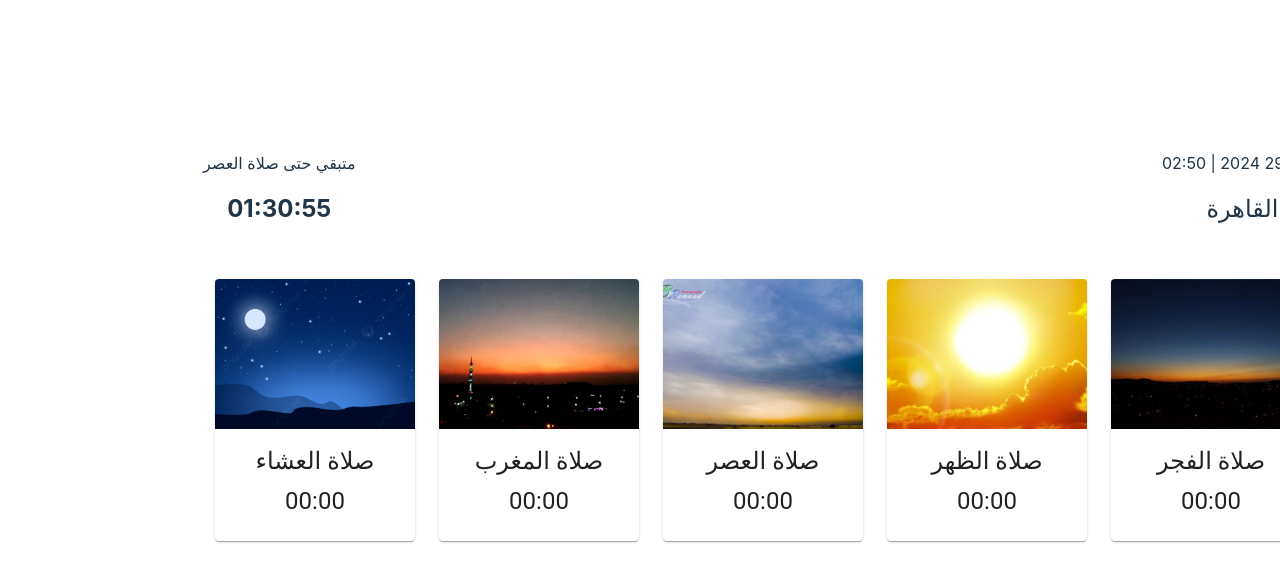
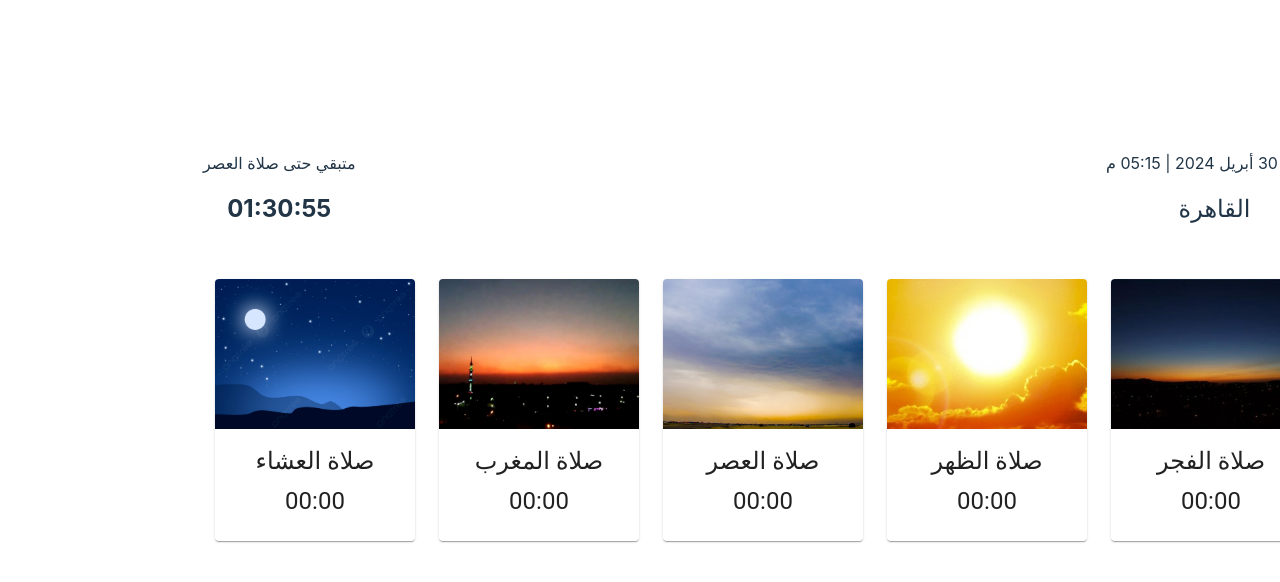
Before and after one commit to engrBassel/prayer-times, a React (Vite) app: page / in a window 1280 px wide. Shown: the top 582 px of the page. Built offline with nearby package versions, Linux system fonts and the light colour scheme; no server answers.

Commit message:
Installing dayjs and finishing the date and time of today

```diff
--- a/package.json
+++ b/package.json
@@ -14,6 +14,7 @@
     "@emotion/styled": "^11.11.5",
     "@mui/material": "^5.15.15",
     "axios": "^1.6.8",
+    "dayjs": "^1.11.11",
     "react": "^18.2.0",
     "react-dom": "^18.2.0"
   },
--- a/src/App.tsx
+++ b/src/App.tsx
@@ -1,10 +1,9 @@
-import { useState, useEffect } from "react";
+import { useState } from "react";
 import Container from "@mui/material/Container";
 import Stack from "@mui/material/Stack";
 import Info from "./components/Info";
 import Times from "./components/Times";
 import CitySelect from "./components/CitySelect";
-import axios from "axios";
 import "./App.css";
 
 export type City = {
@@ -17,43 +16,16 @@
     name: "Cairo",
     arName: "القاهرة",
   });
-  const [times, setTimes] = useState({
-    Fajr: "00:00",
-    Dhuhr: "00:00",
-    Asr: "00:00",
-    Maghrib: "00:00",
-    Isha: "00:00",
-  });
 
   function handleCityChange(city: City) {
     setCity(city);
   }
 
-  useEffect(() => {
-    async function getTimes() {
-      try {
-        const {
-          data: {
-            data: {
-              timings: { Fajr, Dhuhr, Asr, Maghrib, Isha },
-            },
-          },
-        } = await axios.get(
-          `https://api.aladhan.com/v1/timingsByCity?country=EG&city=${city.name}`
-        );
-        setTimes({ Fajr, Dhuhr, Asr, Maghrib, Isha });
-      } catch (error) {
-        console.error(error);
-      }
-    }
-    getTimes();
-  }, [city]);
-
   return (
     <Container className="container">
       <Stack spacing={5}>
-        <Info city={city} />
-        <Times times={times} />
+        <Info cityArName={city.arName} />
+        <Times city={city} />
         <CitySelect city={city} handleCityChange={handleCityChange} />
       </Stack>
     </Container>
--- /dev/null
+++ b/src/components/DateTime.tsx
@@ -0,0 +1,20 @@
+import { useEffect, useState } from "react";
+import dayjs from "dayjs";
+import "dayjs/locale/ar-ma";
+
+dayjs.locale("ar-ma");
+
+function DateTime() {
+  const [dateTimeToday, setDateTimeToday] = useState("التاريخ و الوقت");
+
+  useEffect(() => {
+    const interval = setInterval(() => {
+      setDateTimeToday(dayjs().format("dddd DD MMMM YYYY | hh:mm a"));
+    }, 1000);
+
+    return () => clearInterval(interval);
+  }, []);
+
+  return <p>{dateTimeToday}</p>;
+}
+export default DateTime;
--- a/src/components/Info.tsx
+++ b/src/components/Info.tsx
@@ -1,8 +1,8 @@
 import Grid from "@mui/material/Grid";
 import Stack from "@mui/material/Stack";
-import { City } from "../App";
+import DateTime from "./DateTime";
 
-function Info({ city }: { city: City }) {
+function Info({ cityArName }: { cityArName: string }) {
   return (
     <Grid
       container
@@ -13,8 +13,8 @@
       textAlign="center"
     >
       <Stack spacing={2}>
-        <p>أبريل 29 2024 | 02:50</p>
-        <h2>{city.arName}</h2>
+        <DateTime />
+        <h2>{cityArName}</h2>
       </Stack>
       <Stack spacing={2}>
         <p>متبقي حتى صلاة العصر</p>
--- a/src/components/Times.tsx
+++ b/src/components/Times.tsx
@@ -1,8 +1,11 @@
+import { useState, useEffect } from "react";
+import axios from "axios";
 import Grid from "@mui/material/Unstable_Grid2";
 import Card from "@mui/material/Card";
 import CardContent from "@mui/material/CardContent";
 import CardMedia from "@mui/material/CardMedia";
 import Typography from "@mui/material/Typography";
+import { City } from "../App";
 
 type Times = {
   Fajr: string;
@@ -35,7 +38,35 @@
   },
 ];
 
-function Times({ times }: { times: Times }) {
+function Times({ city }: { city: City }) {
+  const [times, setTimes] = useState({
+    Fajr: "00:00",
+    Dhuhr: "00:00",
+    Asr: "00:00",
+    Maghrib: "00:00",
+    Isha: "00:00",
+  });
+
+  useEffect(() => {
+    async function getTimes() {
+      try {
+        const {
+          data: {
+            data: {
+              timings: { Fajr, Dhuhr, Asr, Maghrib, Isha },
+            },
+          },
+        } = await axios.get(
+          `https://api.aladhan.com/v1/timingsByCity?country=EG&city=${city.name}`
+        );
+        setTimes({ Fajr, Dhuhr, Asr, Maghrib, Isha });
+      } catch (error) {
+        console.error(error);
+      }
+    }
+    getTimes();
+  }, [city]);
+
   return (
     <Grid
       container
```
Also changed, not shown: src/assets/images/asr.jpg, 1 other file (tests, documents, lock files or other folders).
